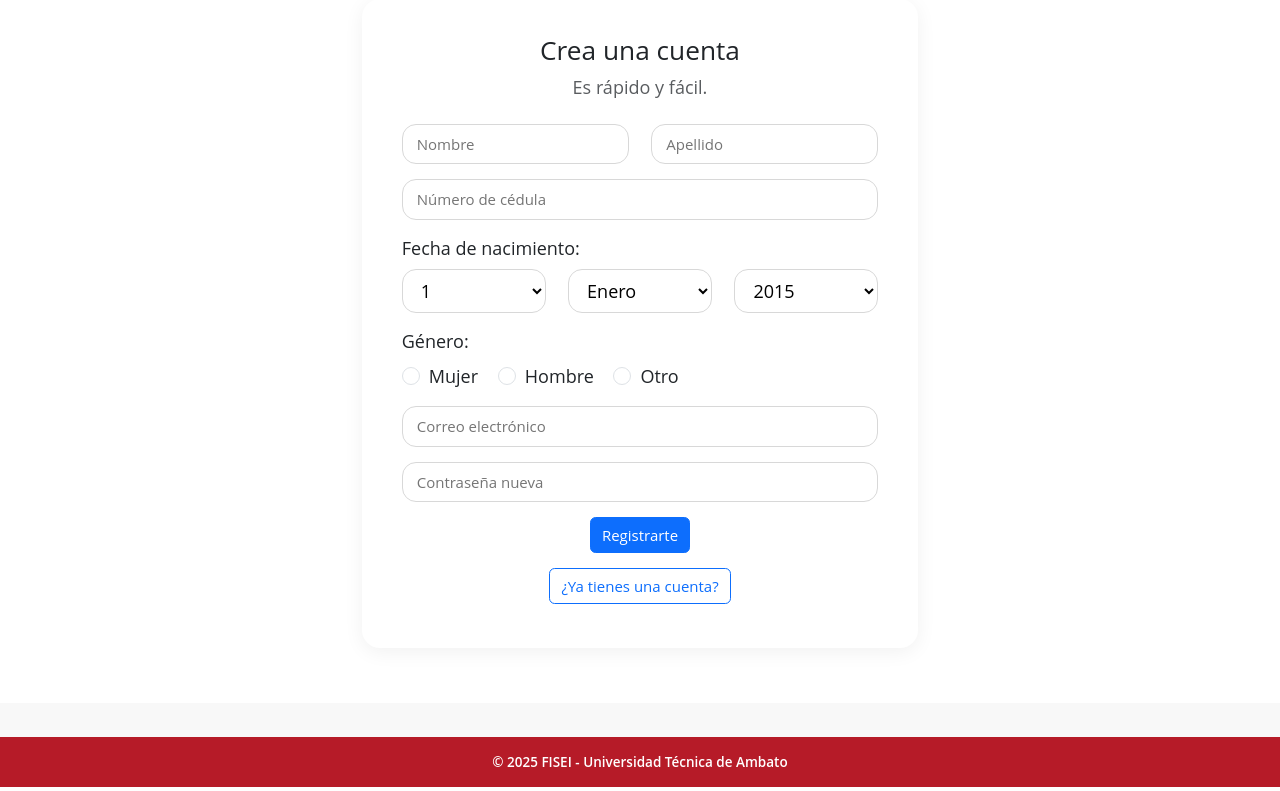
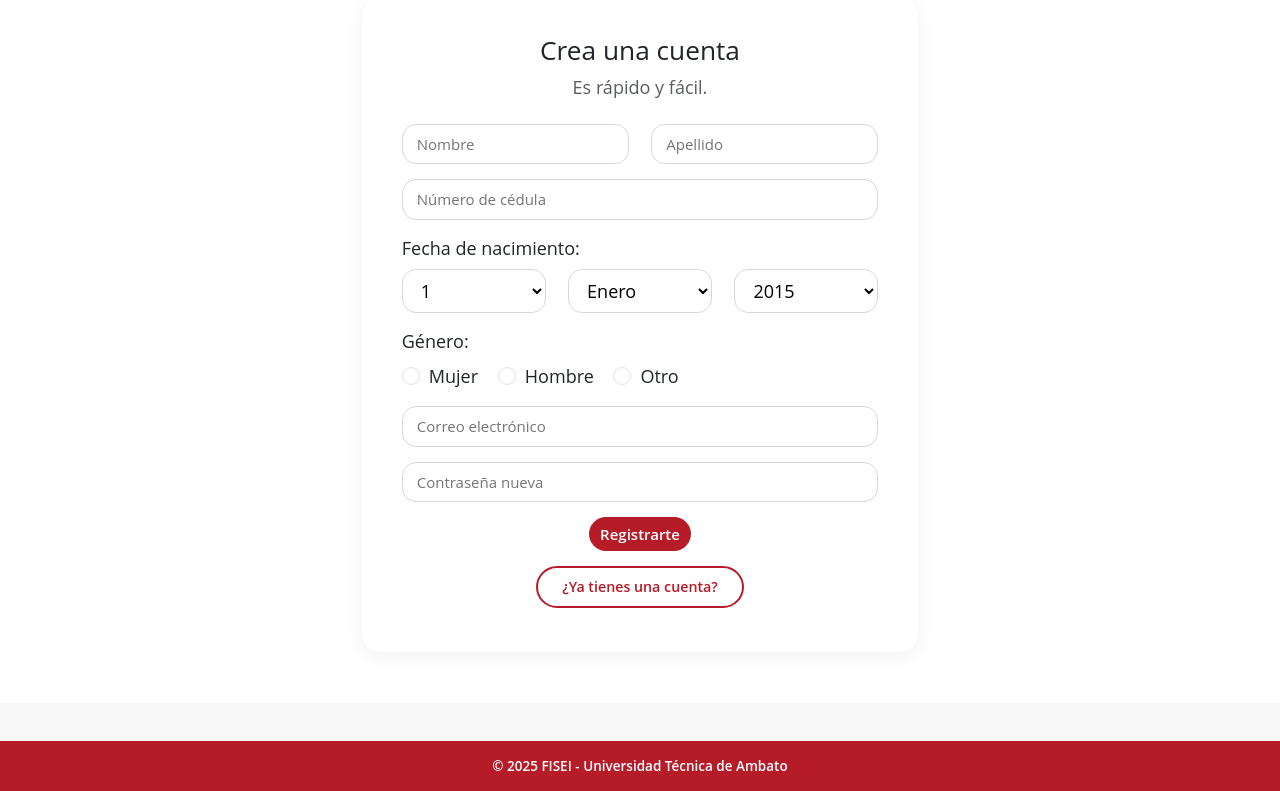
Before and after one commit to kiramman-mp3/fisei-gestion-eventos-academicos2.0, a PHP site: page /registro.php in a window 1280 px wide. Shown: the part 97-888 px from the top of the page. Run offline with PHP 8.4, Linux system fonts and the light colour scheme.

Commit message:
Se puso imporant para sobreescribir estilos por defecto de bootstrap

```diff
--- a/css/styles.css
+++ b/css/styles.css
@@ -80,61 +80,63 @@ header,
 .btn-outline-secondary,
 .guardar-user,
 .mini-btn {
-    border: none;
-    border-radius: 9999px;
-    cursor: pointer;
-    transition: background 0.2s, transform 0.1s;
-    font-weight: 600;
+    border: none !important;
+    border-radius: 9999px !important;
+    cursor: pointer !important;
+    transition: background 0.2s, transform 0.1s !important;
+    font-weight: 600 !important;
 }
 
 /* BOTÓN PRINCIPAL: color sólido */
 .btn-primary,
 .btn.enviar,
 .guardar-user {
-    background-color: var(--maroon);
-    color: white;
+    background-color: var(--maroon) !important;
+    color: white !important;
 }
 
 .btn-primary:hover,
 .btn.enviar:hover,
 .guardar-user:hover {
-    background-color: var(--maroon-dark);
+    background-color: var(--maroon-dark) !important;
+    color: white !important;
 }
 
 /* BOTÓN CONTORNEADO */
 .btn-outline-primary,
 .btn-outline-secondary,
 .mini-btn {
-    background-color: transparent;
-    border: 2px solid var(--maroon);
-    color: var(--maroon);
-    padding: 8px 24px;
-    font-size: 0.95rem;
+    background-color: transparent !important;
+    border: 2px solid var(--maroon) !important;
+    color: var(--maroon) !important;
+    padding: 8px 24px !important;
+    font-size: 0.95rem !important;
 }
 
 .btn-outline-primary:hover,
 .btn-outline-secondary:hover,
 .mini-btn:hover {
-    background-color: var(--maroon);
-    color: white;
+    background-color: var(--maroon) !important;
+    color: white !important;
 }
 
 /* EFECTO DE CLICK */
 .btn:active,
 .guardar-user:active,
 .mini-btn:active {
-    transform: translateY(1px);
+    transform: translateY(1px) !important;
 }
 
 /* BOTÓN GRIS PARA CANCELAR */
 .btn.cancelar {
-    background: var(--btn-gray);
-    color: white;
+    background: var(--btn-gray) !important;
+    color: white !important;
 }
 
 .btn.cancelar:hover {
-    background: var(--btn-gray-hover);
+    background: var(--btn-gray-hover) !important;
 }
+
 
 /* CARDS Y CONTENEDORES */
 .card,
```
